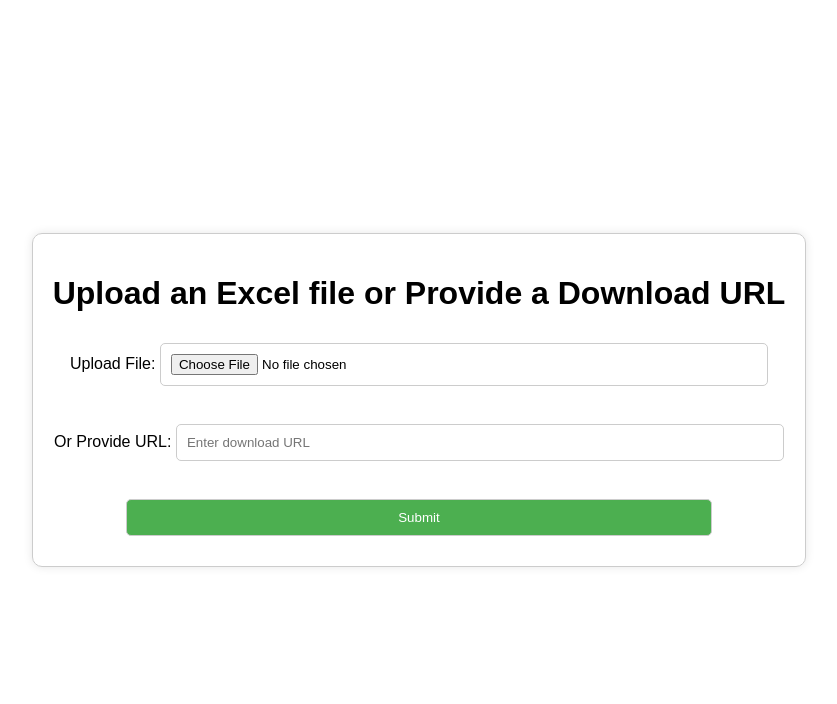
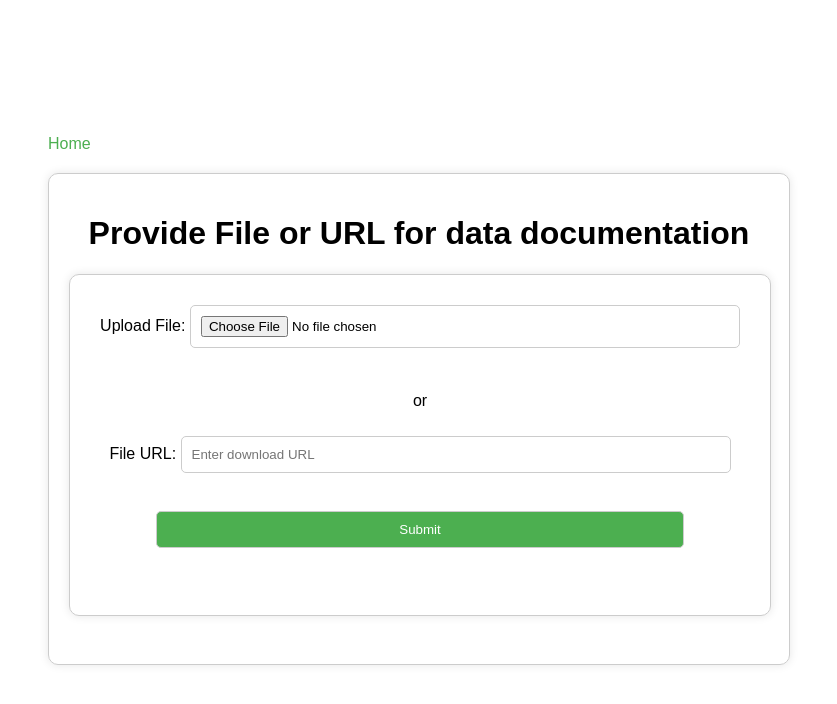
Before and after one commit to HEU-MatCHMaker/Data-Documentation-Service, a FastAPI app: page / in a window 1280 px wide. Shown: the top 704 px of the page, without its empty margins (221-1058 px from the left). Run offline with FastAPI, Linux system fonts and the light colour scheme.

Commit message:
move css to base

```diff
--- a/app/main.py
+++ b/app/main.py
@@ -23,14 +23,21 @@ async def main(request: Request):
 
 
 @app.post("/uploadDocumentation/")
-async def upload_Documentation(file: UploadFile = File(None), url: str = Form(None)):
+async def upload_Documentation(
+    request: Request, file: UploadFile = File(None), url: str = Form(None)
+):
     """Add Documentation from an Excel sheet"""
     ts = Triplestore("sparqlwrapper", base_iri=select_iri, update_iri=update_iri)
     if file and file.filename.endswith((".xls", ".xlsx", ".csv")):
-        # Handle file upload
         with tempfile.NamedTemporaryFile(delete=False, suffix=".csv") as temp_file:
             temp_file.write(await file.read())
             temp_file_path = temp_file.name
+        try:
+            td = TableDoc.parse_csv(temp_file_path)
+            td.save(ts)
+        finally:
+            os.remove(temp_file_path)
+            result_message = f"{file.filename if file else url} has populated the Graph"
     elif url:
         try:
             parsed_url = urlparse(url)
@@ -49,7 +56,7 @@ async def upload_Documentation(file: UploadFile = File(None), url: str = Form(No
                         )
             td = TableDoc.parse_csv(url)
             td.save(ts)
-            return f"The Graph is populated from the URL"
+            result_message = "The Graph is populated from the URL"
         except HTTPException as http_exc:
             raise http_exc
         except Exception as e:
@@ -58,10 +65,6 @@ async def upload_Documentation(file: UploadFile = File(None), url: str = Form(No
     else:
         raise HTTPException(status_code=400, detail="No file or URL provided.")
 
-    try:
-        td = TableDoc.parse_csv(temp_file_path)
-        td.save(ts)
-    finally:
-        os.remove(temp_file_path)
-
-    return f"{file.filename if file else url} has populated the Graph"
+    return templates.TemplateResponse(
+        "result.html", {"result_message": result_message, "request": request}
+    )
--- /dev/null
+++ b/app/templates/base.html
@@ -0,0 +1,87 @@
+<!DOCTYPE html>
+<html lang="en">
+
+<head>
+    <meta charset="UTF-8">
+    <meta name="viewport" content="width=device-width, initial-scale=1.0">
+    <title>{% block title %}Home{% endblock %}</title>
+    <style>
+        .outeroutercontainer {
+            max-width: 800px;
+            margin: 0 auto;
+            padding: 30px;
+        }
+
+        body {
+            display: flex;
+            justify-content: center;
+            align-items: center;
+            height: 100vh;
+            margin: 0;
+            font-family: Arial, sans-serif;
+        }
+
+        .container {
+            text-align: center;
+            border: 1px solid #ccc;
+            padding: 20px;
+            border-radius: 10px;
+            box-shadow: 0 0 10px rgba(0, 0, 0, 0.1);
+            width: 700px;
+            height: 450px;
+        }
+
+        .innercontainer {
+            text-align: center;
+            border: 1px solid #ccc;
+            padding: 20px;
+            border-radius: 10px;
+            box-shadow: 0 0 10px rgba(0, 0, 0, 0.1);
+            width: 660px;
+            height: 300px;
+        }
+
+        input[type="file"],
+        input[type="text"],
+        input[type="submit"] {
+            margin: 10px 0;
+            padding: 10px;
+            width: 80%;
+            border: 1px solid #ccc;
+            border-radius: 5px;
+        }
+
+        input[type="submit"] {
+            background-color: #4CAF50;
+            color: white;
+            cursor: pointer;
+        }
+
+        input[type="submit"]:hover {
+            background-color: #45a049;
+        }
+
+        nav {
+            margin-bottom: 20px;
+        }
+
+        nav a {
+            margin-right: 10px;
+            text-decoration: none;
+            color: #4CAF50;
+        }
+    </style>
+</head>
+
+<body>
+    <div class="outercontainer">
+        <nav>
+            <a href="/">Home</a>
+        </nav>
+        <div class="container">
+            {% block content %}{% endblock %}
+        </div>
+    </div>
+</body>
+
+</html>
--- a/app/templates/upload.html
+++ b/app/templates/upload.html
@@ -1,55 +1,20 @@
-<!DOCTYPE html>
-<html>
+{% extends "base.html" %}
 
-<head>
-    <title>Upload or Provide URL for Excel File</title>
-    <style>
-        body {
-            display: flex;
-            justify-content: center;
-            align-items: center;
-            height: 100vh;
-            margin: 0;
-            font-family: Arial, sans-serif;
-        }
-        .container {
-            text-align: center;
-            border: 1px solid #ccc;
-            padding: 20px;
-            border-radius: 10px;
-            box-shadow: 0 0 10px rgba(0, 0, 0, 0.1);
-        }
-        input[type="file"],
-        input[type="text"],
-        input[type="submit"] {
-            margin: 10px 0;
-            padding: 10px;
-            width: 80%;
-            border: 1px solid #ccc;
-            border-radius: 5px;
-        }
-        input[type="submit"] {
-            background-color: #4CAF50;
-            color: white;
-            cursor: pointer;
-        }
-        input[type="submit"]:hover {
-            background-color: #45a049;
-        }
-    </style>
-</head>
+{% block title %}Upload{% endblock %}
+
+{% block content %}
+<h1>Provide File or URL for data documentation</h1>
 
 <body>
-    <div class="container">
-        <h1>Upload an Excel file or Provide a Download URL</h1>
+    <div class="innercontainer">
         <form action="/uploadDocumentation/" enctype="multipart/form-data" method="post">
             <label for="file">Upload File:</label>
             <input name="file" type="file"><br><br>
-            <label for="url">Or Provide URL:</label>
+            <p style="text-align: center;">or</p>
+            <label for="url">File URL:</label>
             <input name="url" type="text" placeholder="Enter download URL"><br><br>
             <input type="submit">
         </form>
     </div>
 </body>
-
-</html>
+{% endblock %}
```
Also changed, not shown: app/templates/result.html (added, +11 -0 lines).
